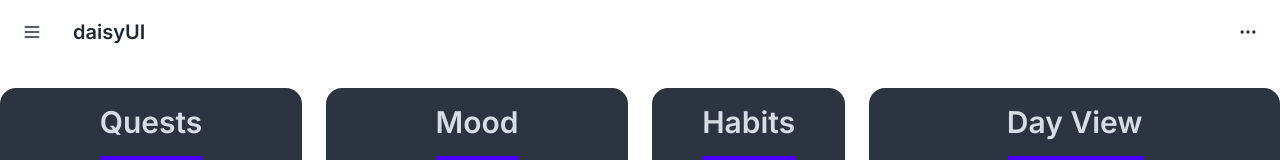
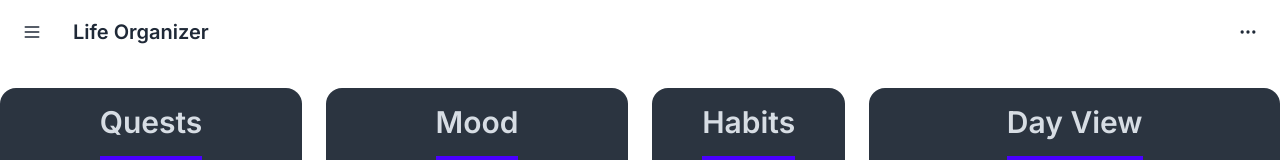
Before and after one commit to hadisajjadi/life-organizer-frontend, a Next.js app: page / in a window 1280 px wide. Shown: the top 160 px of the page. Built offline with nearby package versions, Linux system fonts and the light colour scheme.

Commit message:
final changes before moving to client side react

```diff
--- a/app/_components/Header.tsx
+++ b/app/_components/Header.tsx
@@ -9,7 +9,7 @@
                 </button>
             </div>
             <div className="flex-1">
-                <a className="btn btn-ghost text-xl">daisyUI</a>
+                <a className="btn btn-ghost text-xl">Life Organizer</a>
             </div>
             <div className="flex-none">
                 <button className="btn btn-square btn-ghost">
--- a/app/layout.tsx
+++ b/app/layout.tsx
@@ -1,7 +1,7 @@
 import type { Metadata } from 'next'
 import { Inter } from 'next/font/google'
 import './globals.css'
-import Header from './_components/header'
+import Header from './_components/Header'
 
 const inter = Inter({ subsets: ['latin'] })
 
```
